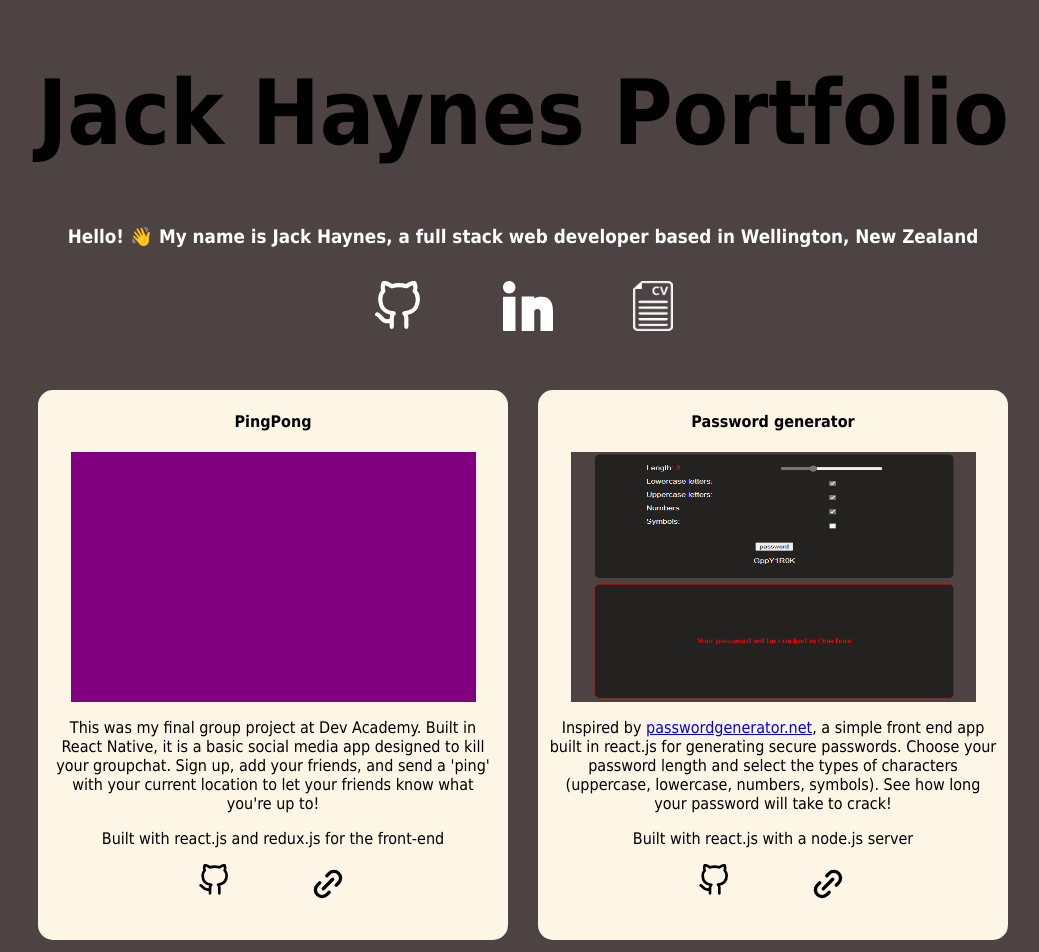
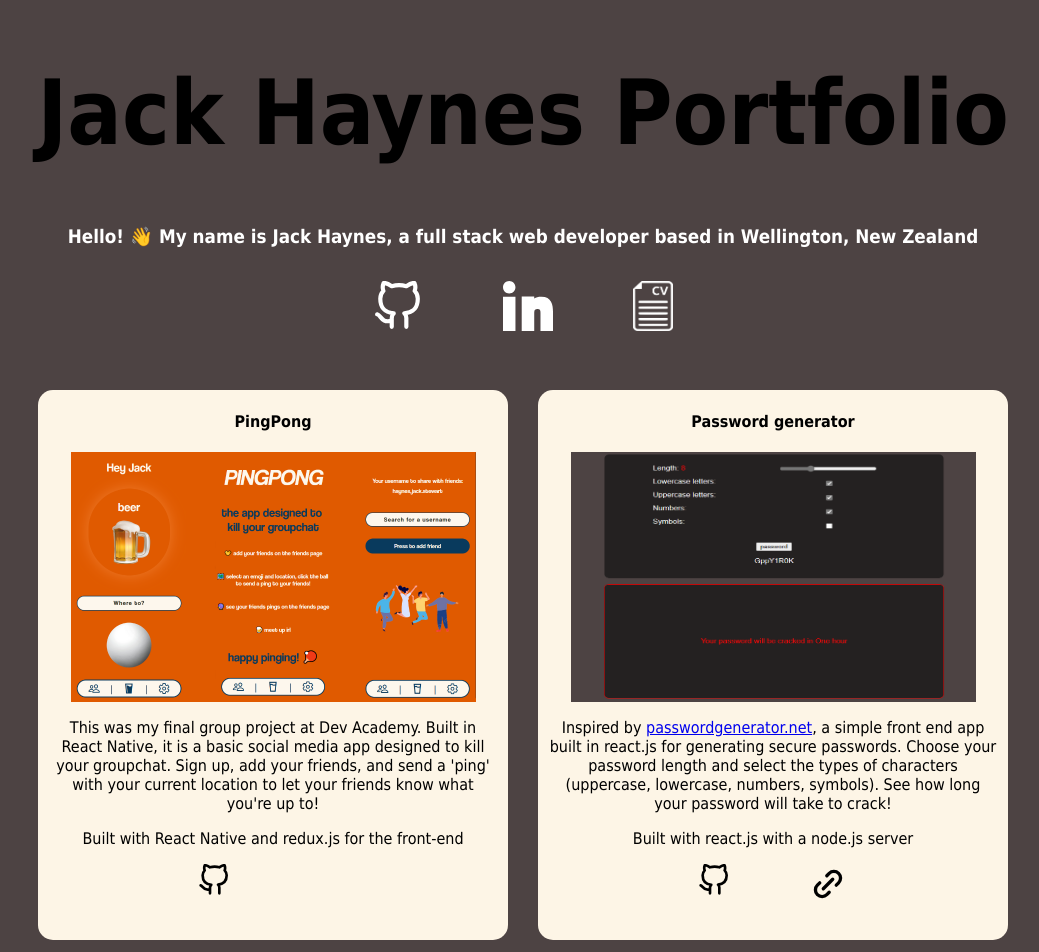
Before and after one commit to J-Haynes/portfolio, a React (Create React App) app: page / in a window 1280 px wide. Shown: the top 952 px of the page, without its empty margins (117-1156 px from the left). Built offline with nearby package versions, Linux system fonts and the light colour scheme.

Commit message:
adds cv link, adds pingpong photo and link

```diff
--- a/src/Portfoio.jsx
+++ b/src/Portfoio.jsx
@@ -42,23 +42,33 @@ export default function Portfolio() {
             />
           </svg>
         </a>
-        <a href="https://www.google.co.nz">
+        <a
+          href="https://drive.google.com/file/d/1z6SHxXnKD8cTs-0QeaXDib2J7pBG1Yis/view?usp=share_link"
+          target="_blank"
+          rel="noreferrer"
+        >
           <img src="./cv.png" alt="cv" className="cv-img" />
         </a>
       </div>
       <div className="portfolio-div">
         <div className="project-div">
           <h4>PingPong</h4>
-          <div className="photo-div"></div>
+          <div className="photo-div">
+            <img src="./ping.png" alt="pingpong" />
+          </div>
           <p>
             This was my final group project at Dev Academy. Built in React
             Native, it is a basic social media app designed to kill your
             groupchat. Sign up, add your friends, and send a 'ping' with your
             current location to let your friends know what you're up to!
           </p>
-          <p>Built with react.js and redux.js for the front-end</p>
+          <p>Built with React Native and redux.js for the front-end</p>
           <div className="links-div">
-            <a href="https://www.google.co.nz" target="_blank" rel="noreferrer">
+            <a
+              href="https://github.com/J-Haynes/pingpong"
+              target="_blank"
+              rel="noreferrer"
+            >
               <svg
                 stroke="black"
                 fill="none"
@@ -72,26 +82,6 @@ export default function Portfolio() {
               >
                 <title>logo</title>
                 <path d="M9 19c-5 1.5-5-2.5-7-3m14 6v-3.87a3.37 3.37 0 0 0-.94-2.61c3.14-.35 6.44-1.54 6.44-7A5.44 5.44 0 0 0 20 4.77 5.07 5.07 0 0 0 19.91 1S18.73.65 16 2.48a13.38 13.38 0 0 0-7 0C6.27.65 5.09 1 5.09 1A5.07 5.07 0 0 0 5 4.77a5.44 5.44 0 0 0-1.5 3.78c0 5.42 3.3 6.61 6.44 7A3.37 3.37 0 0 0 9 18.13V22"></path>
-              </svg>
-            </a>
-            <a href="https://www.google.co.nz" target="_blank" rel="noreferrer">
-              <svg
-                width="40"
-                height="40"
-                viewBox="0 0 24 24"
-                fill="none"
-                xmlns="http://www.w3.org/2000/svg"
-              >
-                <g id="Interface / Link">
-                  <path
-                    id="Vector"
-                    d="M9.1718 14.8288L14.8287 9.17192M7.05086 11.293L5.63664 12.7072C4.07455 14.2693 4.07409 16.8022 5.63619 18.3643C7.19829 19.9264 9.7317 19.9259 11.2938 18.3638L12.7065 16.9498M11.2929 7.05L12.7071 5.63579C14.2692 4.07369 16.8016 4.07397 18.3637 5.63607C19.9258 7.19816 19.9257 9.73085 18.3636 11.2929L16.9501 12.7071"
-                    stroke="#000000"
-                    stroke-width="2"
-                    stroke-linecap="round"
-                    stroke-linejoin="round"
-                  />
-                </g>
               </svg>
             </a>
           </div>
```
Also changed, not shown: public/password.png, public/ping.png (added).
